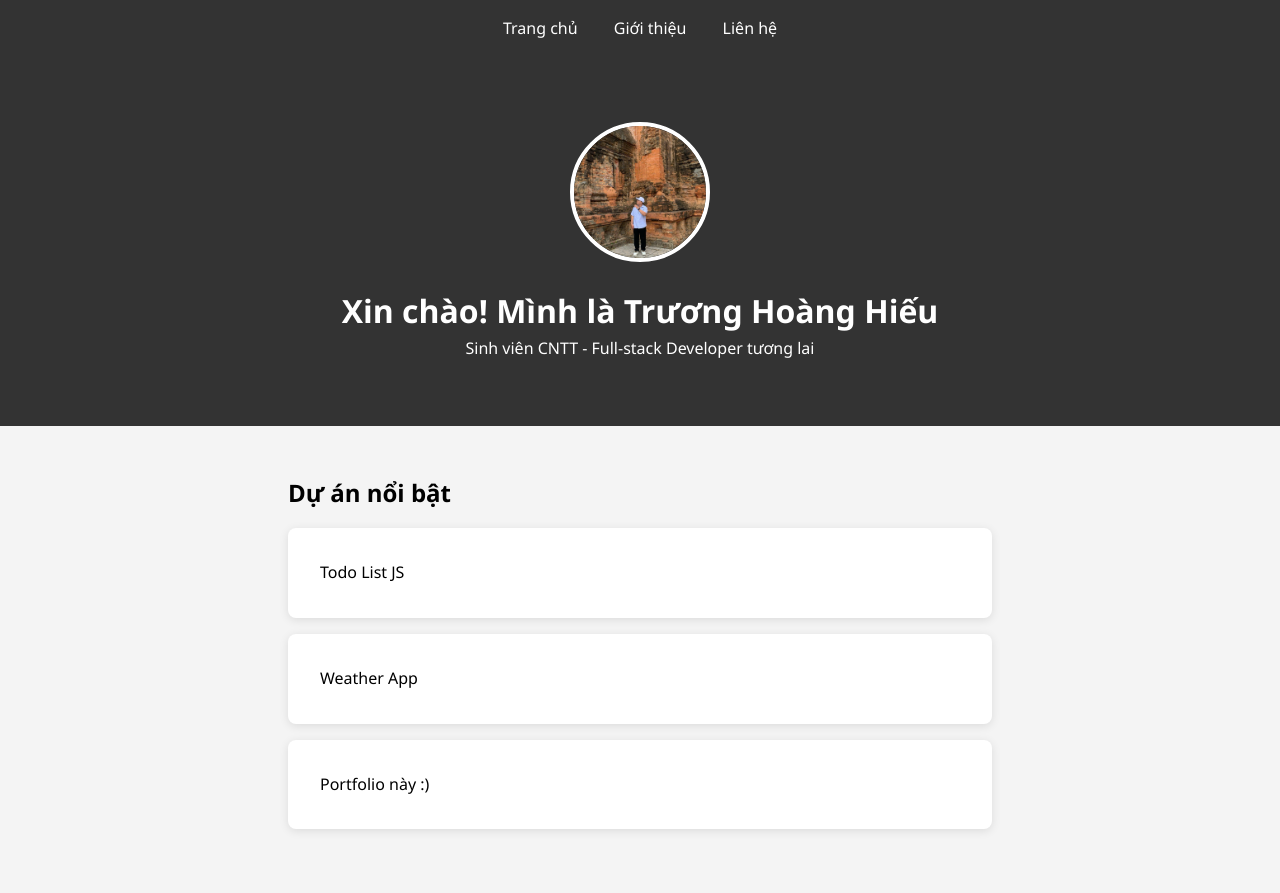
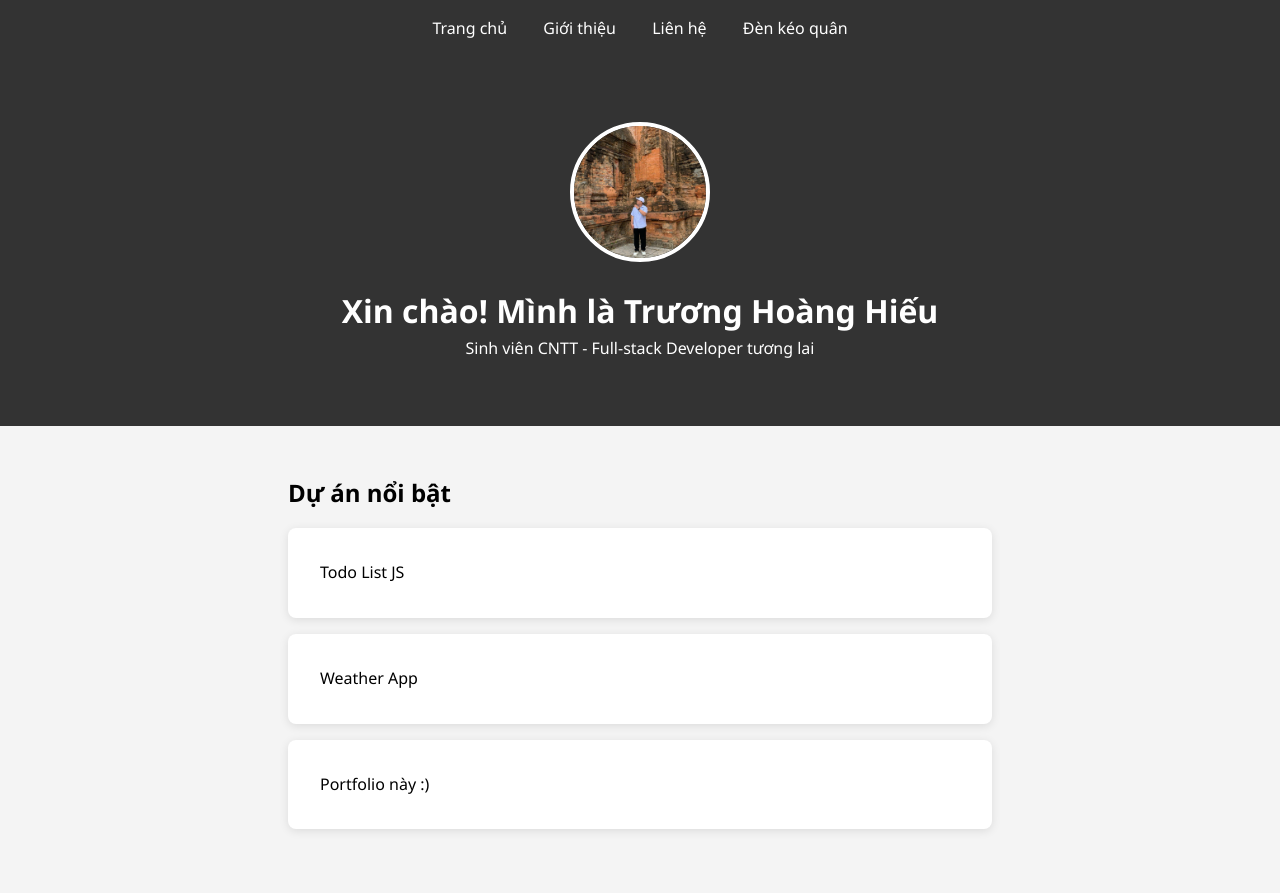
Before and after one commit to 2005truonghoanghieu-eng/my-portfolio, a plain HTML site: page index.html in a window 1280 px wide. Drawn offline with Linux system fonts and the light colour scheme.

Commit message:
Update index.html

```diff
--- a/index.html
+++ b/index.html
@@ -11,6 +11,8 @@
         <a href="index.html">Trang chủ</a>
         <a href="about.html">Giới thiệu</a>
         <a href="contact.html">Liên hệ</a>
+        <a href="lamp.html">Đèn kéo quân</a>
+
     </nav>
 
     <header>
```
